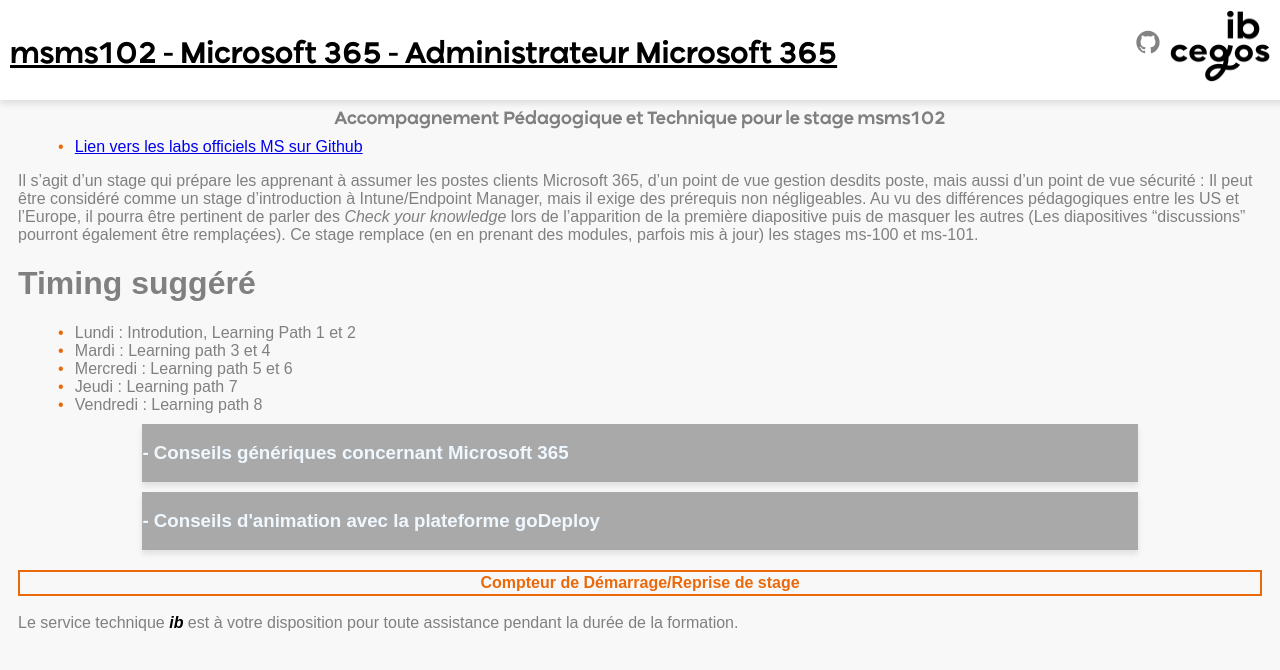
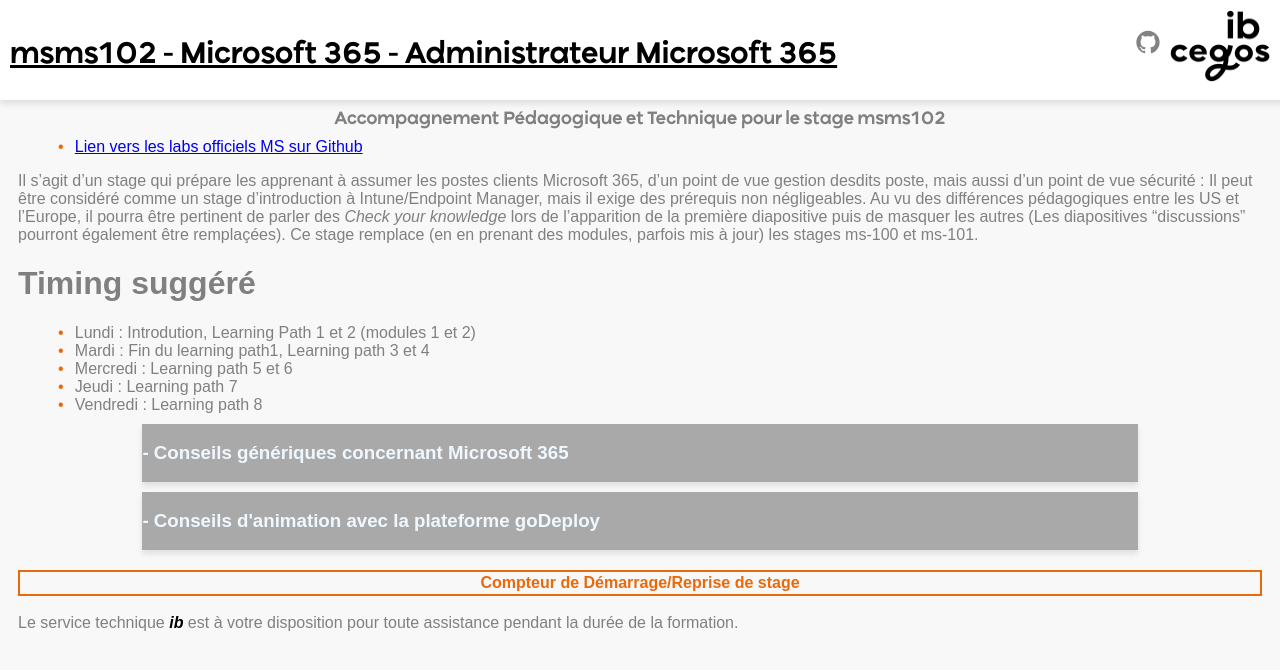
Before and after one commit to renaudwangler/ib-apts, a Jekyll site: the page built from stages/msms102.md, in a window 1280 px wide. Shown: the top 670 px of the page. Built offline with Jekyll 4.4.1, drawn with Linux system fonts in a browser that asks for light colours; our own code applies the rules of GitHub Pages for plain Markdown files.

Commit message:
Update msms102.md

```diff
--- a/stages/msms102.md
+++ b/stages/msms102.md
@@ -11,8 +11,8 @@
 
 
 # Timing suggéré
-- Lundi : Introdution, Learning Path 1 et 2
-- Mardi : Learning path 3 et 4
+- Lundi : Introdution, Learning Path 1 et 2 (modules 1 et 2)
+- Mardi : Fin du learning path1, Learning path 3 et 4
 - Mercredi : Learning path 5 et 6
 - Jeudi : Learning path 7
 - Vendredi : Learning path 8
```
